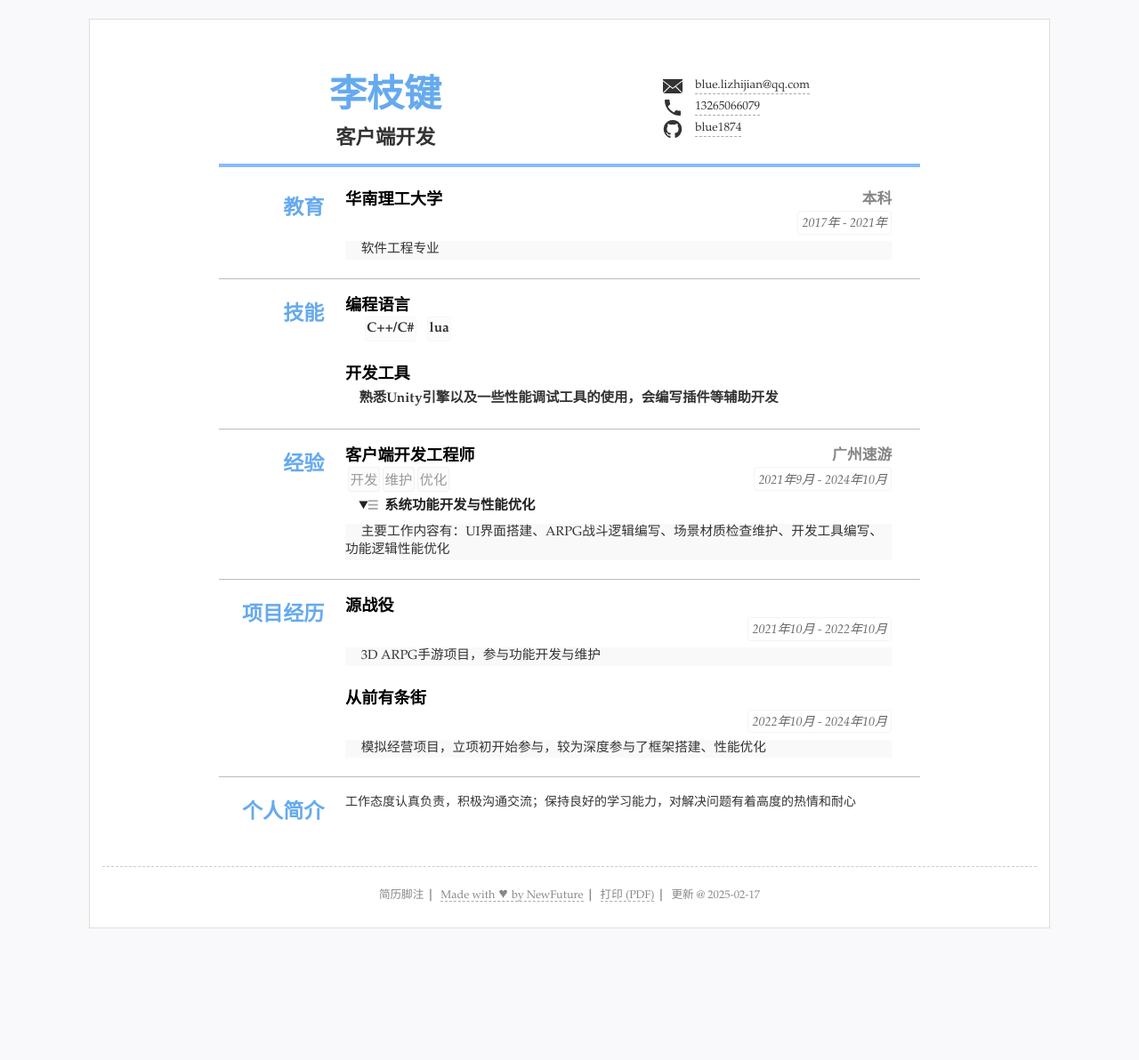
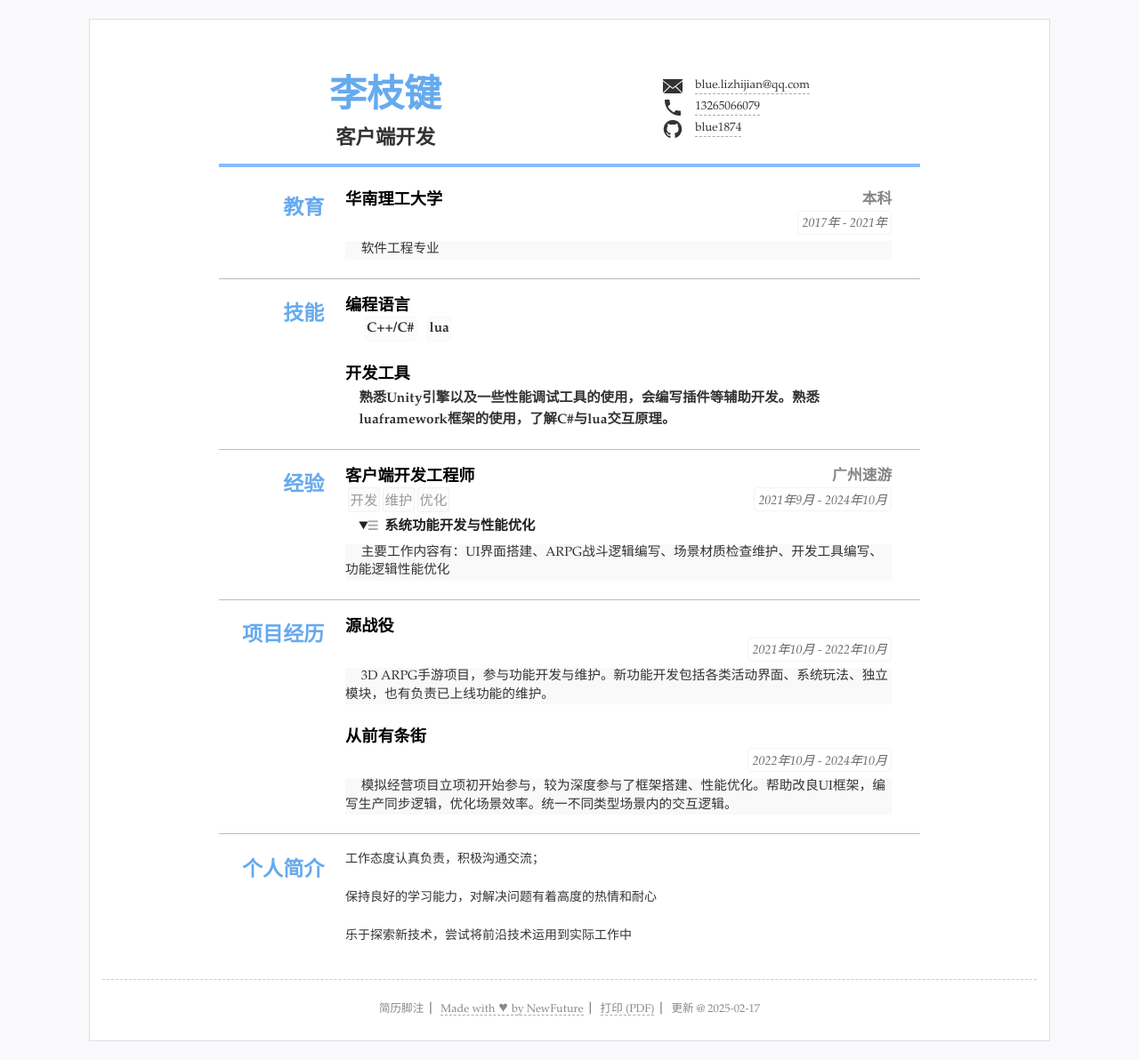
Before and after one commit to blue1874/resume, a Jekyll site: the page built from index.html, in a window 1280 px wide. Shown: the whole page at 89% size. Built offline with Jekyll 4.4.1, drawn with Linux system fonts in a browser that asks for light colours; before the commit the page ends 1065 px from its top, so only the background shows below that.

Commit message:
Update resume.yml

```diff
--- a/_data/resume.yml
+++ b/_data/resume.yml
@@ -39,7 +39,7 @@ main: #简历主要内容，
     - C++/C#
     - lua
   - title: 开发工具
-    summary: 熟悉Unity引擎以及一些性能调试工具的使用，会编写插件等辅助开发
+    summary: 熟悉Unity引擎以及一些性能调试工具的使用，会编写插件等辅助开发。熟悉luaframework框架的使用，了解C#与lua交互原理。
 
 - type: experience
   name: 经验
@@ -61,10 +61,15 @@ main: #简历主要内容，
   content:
   - title: 源战役
     duration: 2021年10月 - 2022年10月
-    detail: 3D ARPG手游项目，参与功能开发与维护
+    detail:
+    - 3D ARPG手游项目，
+    - 参与功能开发与维护。新功能开发包括各类活动界面、系统玩法、独立模块，也有负责已上线功能的维护。
   - title: 从前有条街
     duration: 2022年10月 - 2024年10月
-    detail: 模拟经营项目，立项初开始参与，较为深度参与了框架搭建、性能优化
+    detail:
+    - 模拟经营项目
+    - 立项初开始参与，较为深度参与了框架搭建、性能优化。
+    - 帮助改良UI框架，编写生产同步逻辑，优化场景效率。统一不同类型场景内的交互逻辑。
    #可继续添加更多内容
 
 #others 其他简略内容(列表)
@@ -72,7 +77,9 @@ others: #其他列表显示
 - type: others #ID可以为空
   name: '个人简介'
   content: #选择需要的格式
-  - 工作态度认真负责，积极沟通交流；保持良好的学习能力，对解决问题有着高度的热情和耐心
+  - 工作态度认真负责，积极沟通交流；
+  - 保持良好的学习能力，对解决问题有着高度的热情和耐心
+  - 乐于探索新技术，尝试将前沿技术运用到实际工作中
 #- type:
 #  name: '其他'
 #  content: #选择需要的格式
```
